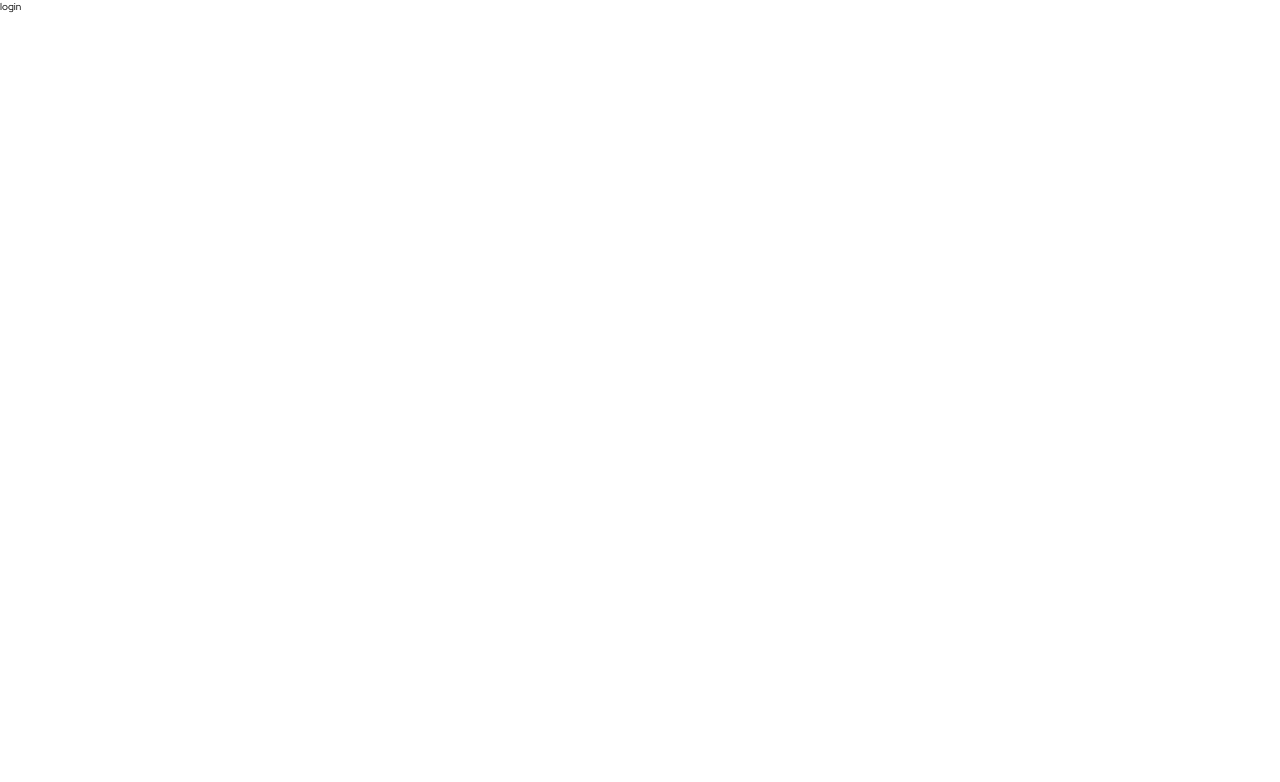
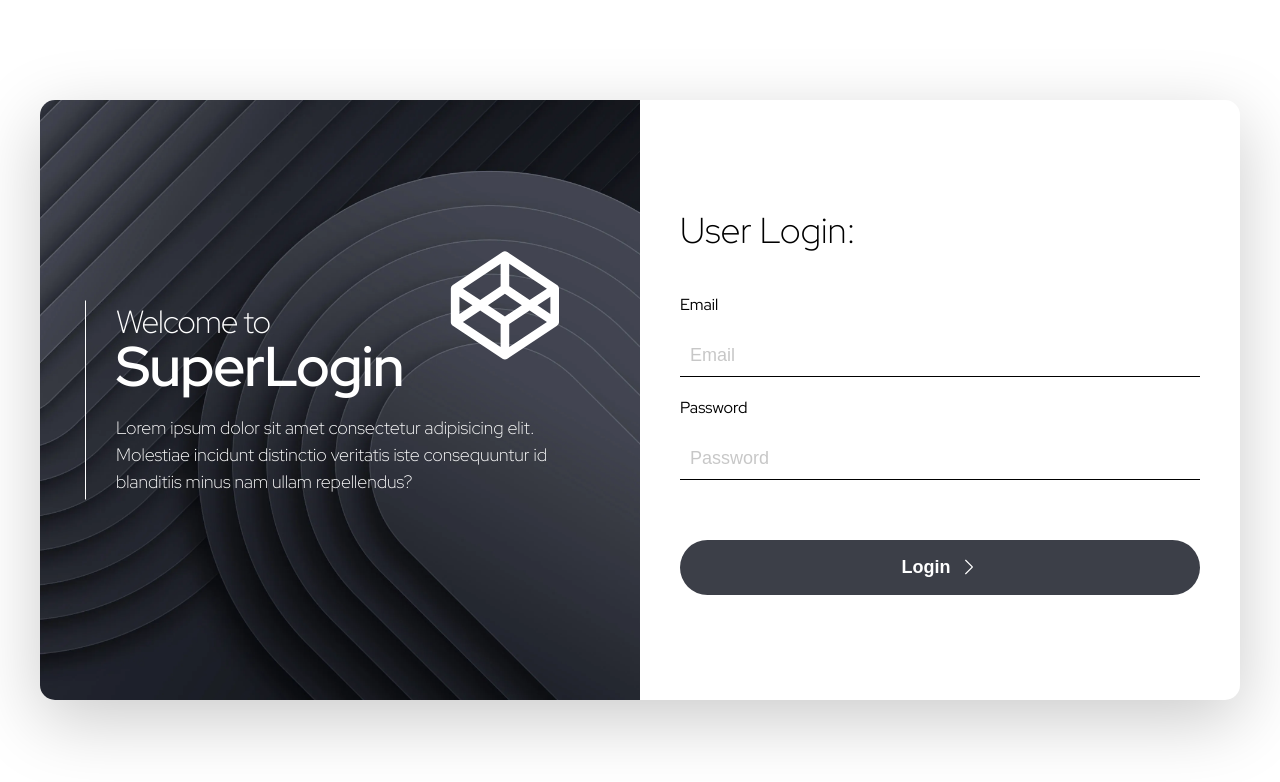
Before and after one commit to Mahyarnafisi/login-page, a React (Create React App) app: page / in a window 1280 px wide. Shown: the top 782 px of the page. Built offline with nearby package versions, Linux system fonts and the light colour scheme.

Commit message:
finish login component

```diff
--- a/src/App.css
+++ b/src/App.css
@@ -1,3 +1,5 @@
 .app {
   width: 100%;
+  position: relative;
+  height: 100vh;
 }
--- a/src/components/UI/buttons/ButtonPrimary.js
+++ b/src/components/UI/buttons/ButtonPrimary.js
@@ -1,8 +1,8 @@
 import React from "react";
-import styles from "../buttons/ButtonPrimary.module.css";
+import "../buttons/ButtonPrimary.css";
 function ButtonPrimary(props) {
   return (
-    <button className={styles["btn-primary"]} onClick={props.children}>
+    <button className="btn-primary" onClick={props.children}>
       Login
     </button>
   );
--- a/src/components/UI/buttons/ButtonSecondary.js
+++ b/src/components/UI/buttons/ButtonSecondary.js
@@ -1,8 +1,8 @@
 import React from "react";
-import styles from "./ButtonSecondary.module.css";
+import "./ButtonSecondary.css";
 function ButtonSecondary(props) {
   return (
-    <button className={styles["btn-secondary"]} onClick={props.children}>
+    <button className="btn-secondary" onClick={props.children}>
       Secondary
     </button>
   );
--- a/src/components/login/Login.js
+++ b/src/components/login/Login.js
@@ -1,7 +1,39 @@
 import React from "react";
 import styles from "./Login.module.css";
+import ButtonPrimary from "../UI/buttons/ButtonPrimary";
+import LoginImage from "../../assets/7074555_3540174.webp";
+import { BsChevronRight } from "react-icons/bs";
+import { BiLogoCodepen } from "react-icons/bi";
 function Login(props) {
-  return <div className={styles["login"]}>login</div>;
+  return (
+    <div className={styles["login"]}>
+      <div className={styles.img}>
+        <div className={styles.text}>
+          <BiLogoCodepen className={styles.logo} />
+          <h3>
+            Welcome to <br /> <span>SuperLogin</span>
+          </h3>
+          <p>Lorem ipsum dolor sit amet consectetur adipisicing elit. Molestiae incidunt distinctio veritatis iste consequuntur id blanditiis minus nam ullam repellendus?</p>
+        </div>
+        <img src={LoginImage} alt="login image" />
+      </div>
+      <form className={styles.form} action="submit">
+        <h3 className={styles.title}>User Login:</h3>
+        <label className={styles.label} htmlFor="email">
+          Email
+        </label>
+        <input id="email" className={styles.input} type="email" placeholder="Email" />
+
+        <label className={styles.label} htmlFor="password">
+          Password
+        </label>
+        <input id="password" className={styles.input} type="password" placeholder="Password" />
+        <button className={styles["btn-submit"]}>
+          Login <BsChevronRight />
+        </button>
+      </form>
+    </div>
+  );
 }
 
 export default Login;
--- a/src/components/login/Login.module.css
+++ b/src/components/login/Login.module.css
@@ -1,2 +1,117 @@
 .login {
+  position: absolute;
+  top: 50%;
+  left: 50%;
+  transform: translate(-50%, -50%);
+  display: grid;
+  grid-template-columns: repeat(auto-fit, minmax(50%, 1fr));
+  box-shadow: 0 2rem 7rem #00000035;
+  width: 120rem;
+  height: 60rem;
+  border-radius: 1.5rem;
+  overflow: hidden;
 }
+.form {
+  padding: 4rem;
+  display: grid;
+  grid-gap: 2rem;
+  justify-content: stretch;
+  align-content: center;
+}
+
+.title {
+  font-size: 3.6rem;
+  font-weight: 100;
+  margin-bottom: 2rem;
+}
+
+.label {
+  font-size: 1.6rem;
+}
+
+.input {
+  padding: 1rem;
+  border: none;
+  outline: none;
+  border-bottom: 1px solid;
+  font-size: 1.8rem;
+}
+
+.input::placeholder {
+  opacity: 40%;
+}
+
+.img {
+  display: flex;
+  position: relative;
+}
+
+.img img {
+  object-fit: cover;
+  width: 100%;
+  background-size: cover;
+  background-position: center;
+  background-repeat: no-repeat;
+}
+
+.text {
+  position: absolute;
+  color: white;
+  width: 85%;
+  height: min-content;
+  top: 50%;
+  left: 50%;
+  transform: translate(-50%, -50%);
+  border-left: 1px solid white;
+  padding: 0.5rem 3rem;
+}
+
+.logo {
+  font-size: 13em;
+  right: 5%;
+  position: absolute;
+  top: -30%;
+}
+.text span {
+  font-weight: 600;
+  font-size: 5.6rem;
+}
+
+.text h3 {
+  font-size: 3.2rem;
+  line-height: 1;
+  letter-spacing: -1px;
+  font-weight: 100;
+  margin-bottom: 2rem;
+}
+
+.text p {
+  font-size: 1.8rem;
+  font-weight: 100;
+  line-height: 1.5;
+}
+
+.btn-submit {
+  padding: 1.5rem 5rem;
+  font-size: 1.8rem;
+  font-weight: 600;
+  border: none;
+  border-radius: 999rem;
+  background-color: var(--color-primary-2);
+  color: white;
+  border: 2px solid transparent;
+  transition: all 0.2s;
+  cursor: pointer;
+  margin-top: 4rem;
+  display: flex;
+  align-items: center;
+  justify-content: center;
+  gap: 1rem;
+}
+
+.btn-submit:hover {
+  background-color: transparent;
+  backdrop-filter: blur(5px);
+  color: var(--color-primary-1);
+  border: 2px solid var(--color-primary-1);
+}
```
Also changed, not shown: src/assets/7074555_3540174.webp (added), src/components/UI/buttons/ButtonPrimary.css (renamed from src/components/UI/buttons/ButtonPrimary.module.css), src/components/UI/buttons/ButtonSecondary.css (renamed from src/components/UI/buttons/ButtonSecondary.module.css).
